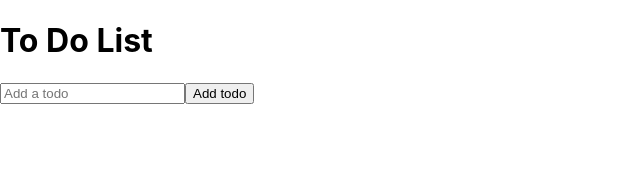
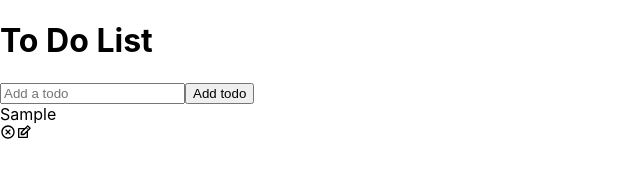
Before and after one commit to aaburzak/react_todo, a React (Create React App) app: page / in a window 1280 px wide. Both pictures are taken after typing "Sample" into the empty fields and a click on the button "Add todo". Shown: the top 194 px of the page, without its empty margins (0-640 px from the left). Built offline with nearby package versions, Linux system fonts and the light colour scheme.

Commit message:
added icons to todo list

```diff
--- a/package.json
+++ b/package.json
@@ -8,6 +8,7 @@
     "@testing-library/user-event": "^13.5.0",
     "react": "^18.2.0",
     "react-dom": "^18.2.0",
+    "react-icons": "^4.7.1",
     "react-scripts": "5.0.1",
     "web-vitals": "^2.1.4"
   },
--- a/src/components/Todo.js
+++ b/src/components/Todo.js
@@ -0,0 +1,30 @@
+import React, {useState} from 'react'
+import TodoForm from './TodoForm'
+import TodoList from './TodoList'
+import {RiCloseCircleLine} from 'react-icons/ri'
+import {TiEdit} from 'react-icons/ti'
+
+function Todo({todos, completeTodo}) {
+    const [edit, setEdit] = useState({
+        id:null,
+        value:''
+    })
+
+  return todos.map((todo, index) => (
+    // changes background toggles if complete or not
+    <div className={todo.isComplete ? 'todo-row complete' : 'todo-row'} key={index}>
+
+        <div key={todo.id} onClick={() => completeTodo(todo.id)}>
+            {todo.text}
+        </div>
+        <div className='icons'>
+            <RiCloseCircleLine />
+            <TiEdit />
+
+        </div>
+
+    </div>
+  ))
+}
+
+export default Todo
--- a/src/components/TodoList.js
+++ b/src/components/TodoList.js
@@ -1,4 +1,5 @@
 import React, {useState} from 'react'
+import Todo from './Todo'
 import TodoForm from './TodoForm'
 
 function TodoList() {
@@ -17,11 +18,22 @@
     }
 
 
+const completeTodo = id => {
+    let updatedTodos = todos.map(todo => {
+        if (todo.id === id){
+            todo.isComplete = !todo.isComplete
+        }
+        return todo
+    })
+    setTodos(updatedTodos);
+}
+
 
   return (
     <div>
         <h1>To Do List</h1>
         <TodoForm onSubmit={addTodo} />
+        <Todo todos={todos} completeTodos={completeTodo} />
     </div>
   )
 }
```
Also changed, not shown: 1 other file (tests, documents, lock files or other folders).
